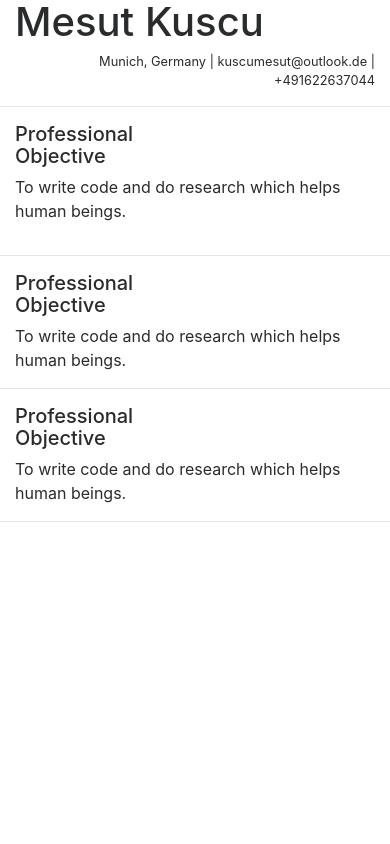
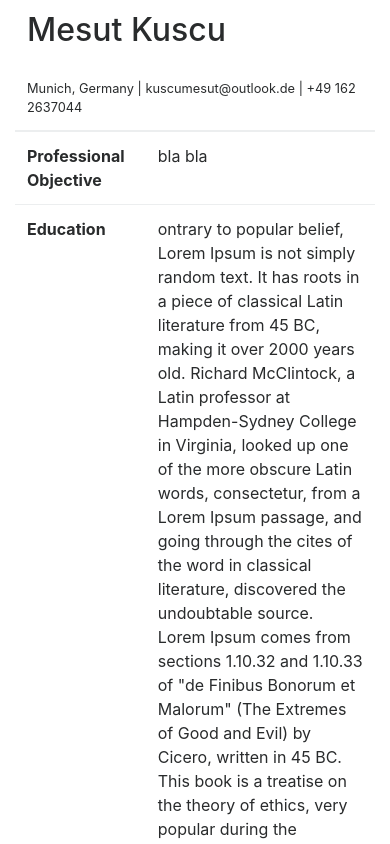
Before and after one commit to kuscu/CV-as-Webpage, a plain HTML site: page index.html in a window 390 px wide. Shown: the top 844 px of the page. Drawn offline with nearby package versions, Linux system fonts and the light colour scheme.

Commit message:
Added responsive table as backbone for whole structure.

```diff
--- a/index.html
+++ b/index.html
@@ -12,53 +12,62 @@
 </head>
 <body>
 
+<div class="container">
+<div class="table-responsive-sm">
+    <table class="table table-hover ">
+        <thead>
+        <tr  style="border-top: hidden;">
+            <th scope="row" colspan="2">
+                <h2>Mesut Kuscu</h2>
+            </th>
+            <!--<th scope=""></th>-->
+        </tr>
+        <tr style="border-top: hidden;">
+            <!--<th scope="col"></th>-->
+            <th scope="row" colspan="2">
+                <div class="small"> Munich, Germany | kuscumesut@outlook.de | +49 162 2637044 </div>
+            </th>
+        </tr>
+        </thead>
+        <tbody>
+        <tr>
+            <th scope="row">Professional Objective</th>
+            <td>bla bla</td>
+        </tr>
+        <tr>
+            <th scope="row">Education</th>
+            <td>ontrary to popular belief, Lorem Ipsum is not simply random text. It has roots in a piece of classical Latin literature from 45 BC, making it over 2000 years old. Richard McClintock, a Latin professor at Hampden-Sydney College in Virginia, looked up one of the more obscure Latin words, consectetur, from a Lorem Ipsum passage, and going through the cites of the word in classical literature, discovered the undoubtable source. Lorem Ipsum comes from sections 1.10.32 and 1.10.33 of "de Finibus Bonorum et Malorum" (The Extremes of Good and Evil) by Cicero, written in 45 BC. This book is a treatise on the theory of ethics, very popular during the Renaissance. The first line of Lorem Ipsum, "Lorem ipsum dolor sit amet..", comes from a line in section 1.10.32.
 
-<div class = "container">
-    <div class = "row">
-        <div class="col">
-            <h1>Mesut Kuscu</h1>
-        </div>
-    </div>
+                The standard chunk of Lorem Ipsum used since the 1500s is reproduced below for those interested. Sections 1.10.32 and 1.10.33 from "de Finibus Bonorum et Malorum" by Cicero are also reproduced in their exact original form, accompanied by English versions from the 1914 translation by H. Rackham.</td>
+        </tr>
+        <tr>
+            <th scope="row">Experience</th>
+            <td>Larry</td>
+        </tr>
+        <tr>
+            <th scope="row">Publications</th>
+            <td>Larry</td>
+        </tr>
+        <tr>
+            <th scope="row">Programming Languages</th>
+            <td>
 
-    <div class="row justify-content-end small">
-        <div class="col text-right">Munich, Germany | kuscumesut@outlook.de | +491622637044 </div>
-        <div class="w-100"><hr></div>
-    </div>
+            </td>
+        </tr>
+        <tr>
+            <th scope="row">Technologies</th>
+            <td>
 
-    <div class="row">
-        <!--1 Section-->
-        <div class="col-2">
-            <h5>Professional Objective</h5>
-        </div>
-        <div class="col-sm-10">
-            <p>To write code and do research which helps human beings.</p>
-        </div>
-        <div class="w-100"><hr></div>
-
-        <!--2 Section-->
-        <div class="col-2">
-            <h5>Professional Objective</h5>
-        </div>
-        <div class="col-sm-10">
-            To write code and do research which helps human beings.
-        </div>
-        <div class="w-100"><hr></div>
-        <!--3 Section-->
-        <div class="col-2">
-            <h5>Professional Objective</h5>
-        </div>
-        <div class="col-sm-10">
-            To write code and do research which helps human beings.
-        </div>
-        <div class="w-100"><hr></div>
-
-    </div>
-
-
-
+            </td>
+        </tr>
+        <tr>
+            <th scope="row">Hobbies</th>
+            <td>Larry</td>
+        </tr>
+        </tbody>
+    </table>
 </div>
-
-
+</div>
 <!-- Optional JavaScript -->
 <!-- jQuery first, then Popper.js, then Bootstrap JS -->
 <script src="https://code.jquery.com/jquery-3.2.1.slim.min.js" integrity="sha384-KJ3o2DKtIkvYIK3UENzmM7KCkRr/rE9/Qpg6aAZGJwFDMVNA/GpGFF93hXpG5KkN" crossorigin="anonymous"></script>
```
